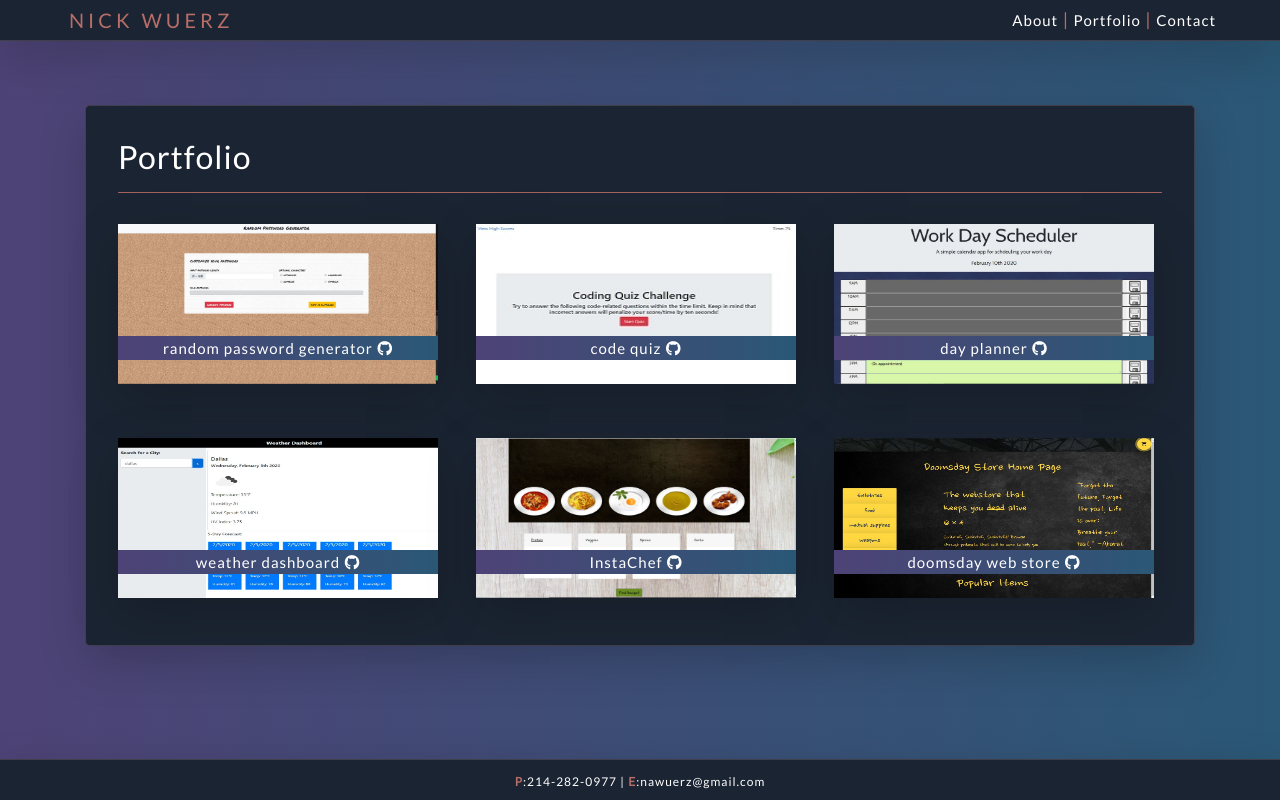
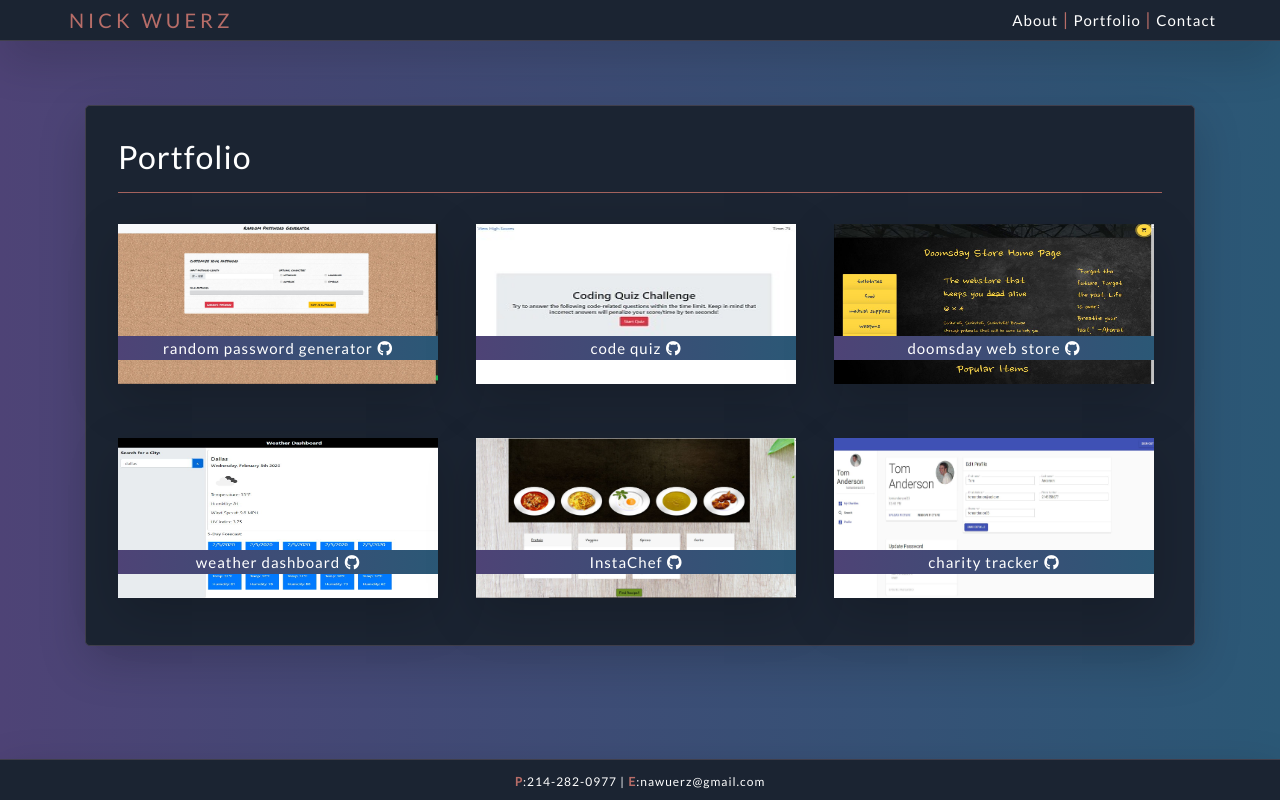
Before and after one commit to nwuerz/portfolio, a website: page public/portfolio.html in a window 1280 px wide. Drawn offline with nearby package versions, Linux system fonts and the light colour scheme.

Commit message:
updated portfolio

```diff
--- a/public/portfolio.html
+++ b/public/portfolio.html
@@ -83,11 +83,11 @@
                             <div class="row">
                                 <div id="game-img" class="thumbnail text-center">
 
-                                    <img src="images/day-planner-ss.JPG" class="img-fluid portfolio-img shadow-lg" alt="Responsive image">
+                                    <img src="images/webstore.JPG" class="img-fluid portfolio-img shadow-lg" alt="Responsive image">
                                     <div class="caption">
-                                        <a id="txt-clr" href="https://nwuerz.github.io/day-planner" target="_blank"
-                                            rel="noopener noreferrer" style="text-decoration: none">day planner</a>
-                                        <a id="txt-clr" href="https://github.com/nwuerz/day-planner" target="_blank"
+                                        <a id="txt-clr" href="https://doomsday-webstore.herokuapp.com/" target="_blank"
+                                            rel="noopener noreferrer" style="text-decoration: none">doomsday web store</a>
+                                        <a id="txt-clr" href="https://github.com/nwuerz/webstore.git" target="_blank"
                                             rel="noopener noreferrer"style="text-decoration: none"><i class="fab fa-github"></i></a>
                                     </div>
 
@@ -141,11 +141,11 @@
                             <div class="row">
                                 <div id="game-img" class="thumbnail text-center">
 
-                                    <img src="images/webstore.JPG" class="img-fluid portfolio-img shadow-lg" alt="Responsive image">
+                                    <img src="images/charity-tracker.jpg" class="img-fluid portfolio-img shadow-lg" alt="Responsive image">
                                     <div class="caption">
-                                        <a id="txt-clr" href="https://doomsday-webstore.herokuapp.com/" target="_blank"
-                                            rel="noopener noreferrer" style="text-decoration: none">doomsday web store</a>
-                                        <a id="txt-clr" href="https://github.com/nwuerz/webstore.git" target="_blank"
+                                        <a id="txt-clr" href="https://charity-wowness.herokuapp.com/" target="_blank"
+                                            rel="noopener noreferrer" style="text-decoration: none">charity tracker</a>
+                                        <a id="txt-clr" href="https://github.com/nwuerz/charity-tracker" target="_blank"
                                             rel="noopener noreferrer" style="text-decoration: none"><i class="fab fa-github"></i></a>
                                     </div>
 
--- a/server.js
+++ b/server.js
@@ -48,4 +48,6 @@ const {from, subject, text} = req.body
     });
 });
 
-app.listen(PORT);
+app.listen(PORT, ()=> {
+    console.log(`listening on Port ${PORT}`);
+});
```
Also changed, not shown: public/index.html (+2 -3 lines), public/images/charity-tracker.jpg (added).
